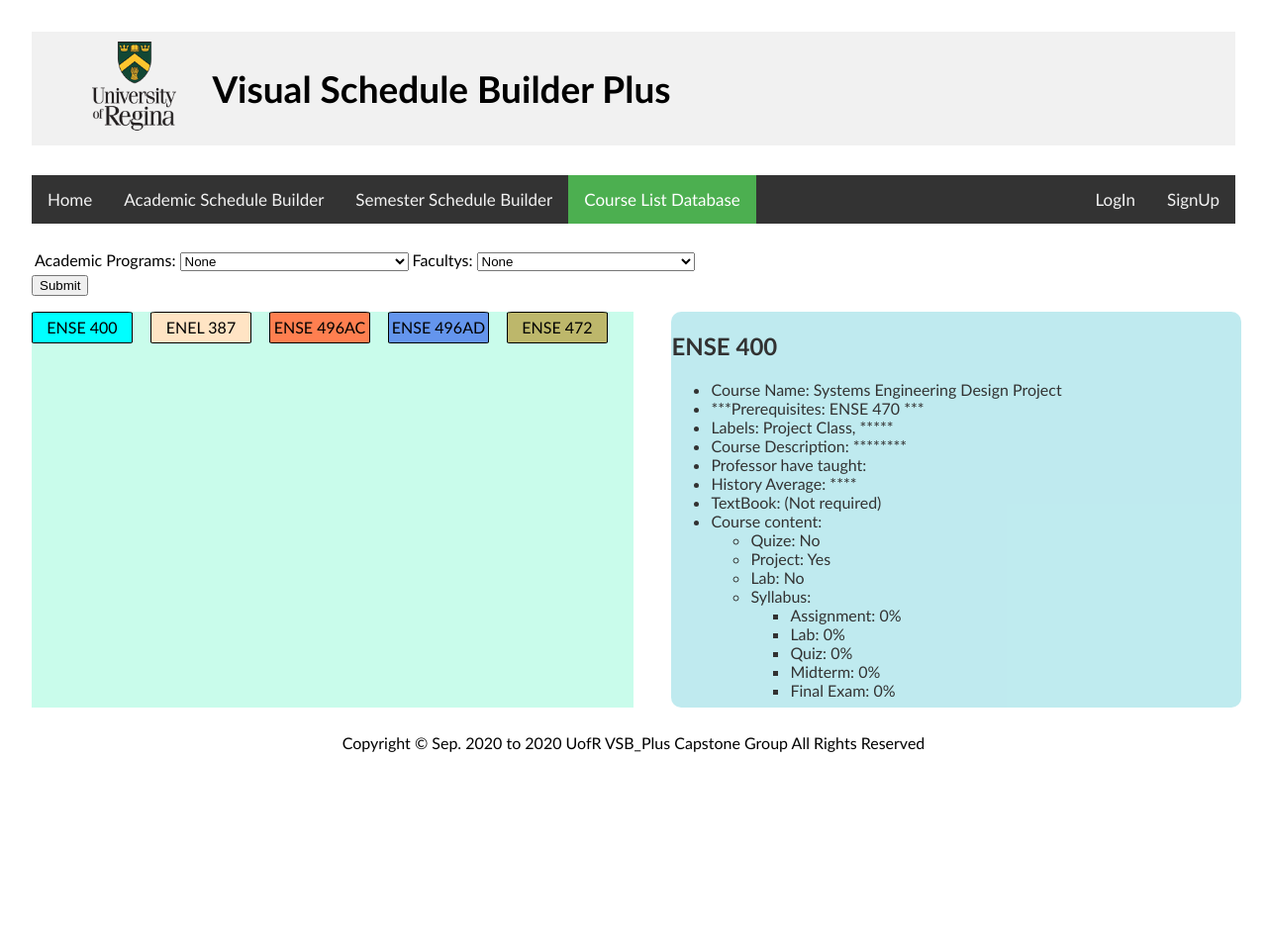
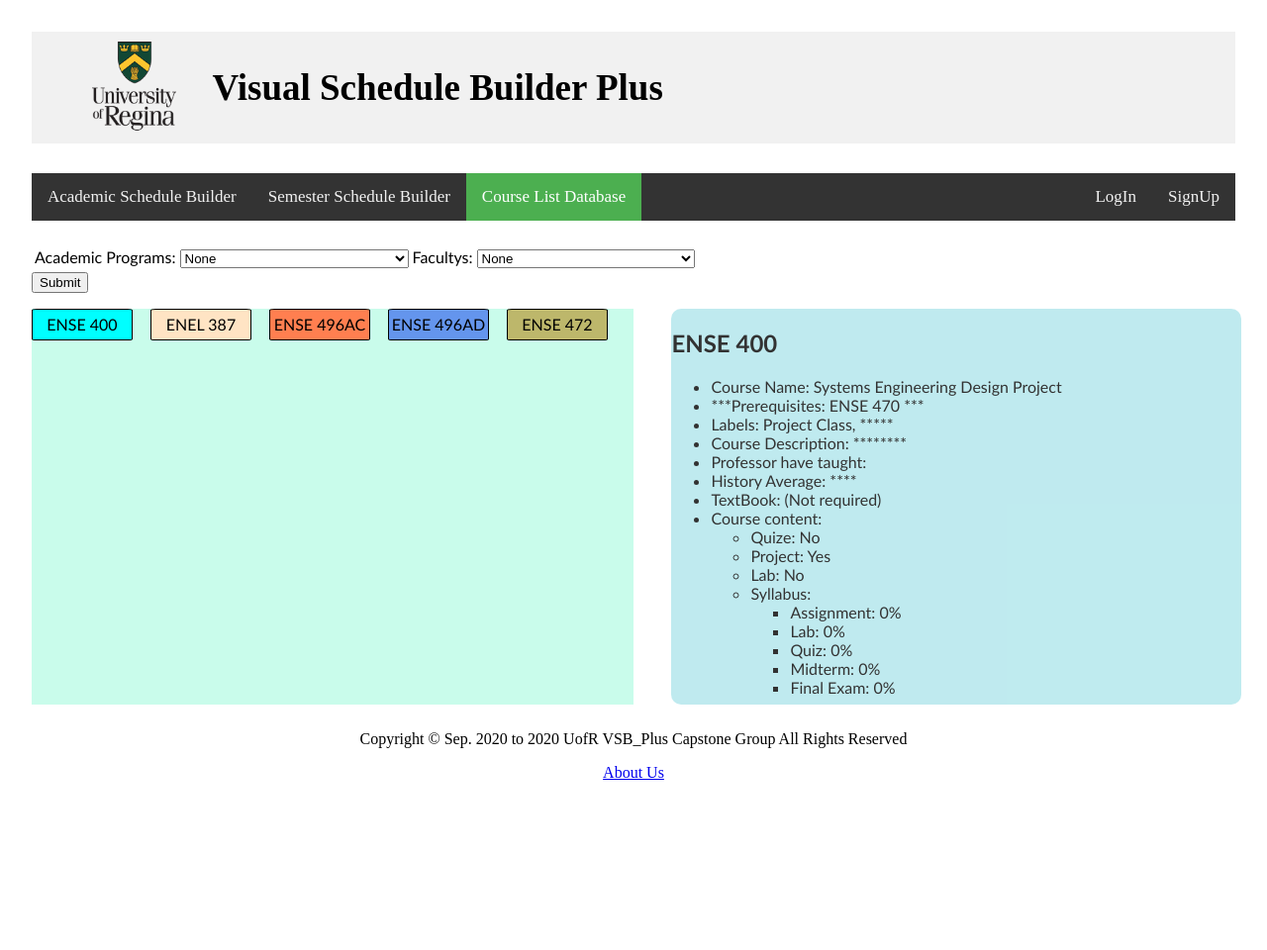
Before and after one commit to yang242j/VSB_Plus, a PHP site: page /courseDB.html in a window 1280 px wide. Shown: the whole page at 99% size. Before the commit the page ends 760 px from the top, so only its background shows below. Run offline with PHP 8.4, Linux system fonts and the light colour scheme; some libraries are stand-ins or nearby versions.

Commit message:
remove home page

```diff
--- a/Code/academicBuilder.html
+++ b/Code/academicBuilder.html
@@ -23,7 +23,6 @@
     </header>
 
     <nav>
-        <a href="homePage.html">Home</a>
         <a class="nav-active" href="academicBuilder.html">Academic Schedule Builder</a>
         <a href="semesterBuilder.html">Semester Schedule Builder</a>
         <a href="courseDB.html">Course List Database</a>
@@ -155,6 +154,7 @@
     <footer>
         <script src="js/main.js"></script>
         <p class="copyright">Copyright &copy; Sep. 2020 to <script>document.write(new Date().getFullYear())</script> UofR VSB_Plus Capstone Group All Rights Reserved</p>
+        <p class="info-link"><a href="homePage.html">About Us</a></p>
     </footer>
 </body>
 </html>
--- a/Code/courseDB.html
+++ b/Code/courseDB.html
@@ -21,7 +21,6 @@
     </header>
 
     <nav>
-        <a href="homePage.html">Home</a>
         <a href="academicBuilder.html">Academic Schedule Builder</a>
         <a href="semesterBuilder.html">Semester Schedule Builder</a>
         <a class="nav-active" href="courseDB.html">Course List Database</a>
@@ -112,6 +111,7 @@
         <p class="copyright">Copyright &copy; Sep. 2020 to
             <script>document.write(new Date().getFullYear())</script> UofR VSB_Plus Capstone Group All Rights Reserved
         </p>
+        <p class="info-link"><a href="homePage.html">About Us</a></p>
     </footer>
 </body>
 
--- a/Code/css/courseDB.css
+++ b/Code/css/courseDB.css
@@ -1,3 +1,7 @@
+body .container {
+    font-family: calibri;
+}
+
 body .course{
     text-align:center;
     line-height: 30px;
@@ -19,10 +23,6 @@ body .course{
     grid-gap: 20px;
     grid-auto-rows: 30px;
     background-color: rgb(201, 252, 235);
-  }
-
-  html {
-    font-family: calibri;
   }
 
   .tab-header {
--- a/Code/css/main.css
+++ b/Code/css/main.css
@@ -69,8 +69,7 @@ footer .copyright {
     text-align: center;
 }
 
-footer .note {
-    color: #ff0066;
+footer .info-link {
     text-align: center;
 }
 
--- a/Code/homePage.html
+++ b/Code/homePage.html
@@ -21,7 +21,6 @@
     </header>
 
     <nav>
-        <a class="nav-active" href="homePage.html">Home</a>
         <a href="academicBuilder.html">Academic Schedule Builder</a>
         <a href="semesterBuilder.html">Semester Schedule Builder</a>
         <a href="courseDB.html">Course List Database</a>
@@ -120,6 +119,7 @@
     <footer>
         <script src="js/main.js"></script>
         <p class="copyright">Copyright &copy; Sep. 2020 to <script>document.write(new Date().getFullYear())</script> UofR VSB_Plus Capstone Group All Rights Reserved</p>
+        <p class="info-link"><a href="homePage.html">About Us</a></p>
     </footer>
 </body>
 </html>
--- a/Code/semesterBuilder.html
+++ b/Code/semesterBuilder.html
@@ -21,7 +21,6 @@
     </header>
 
     <nav>
-        <a href="homePage.html">Home</a>
         <a href="academicBuilder.html">Academic Schedule Builder</a>
         <a class="nav-active" href="semesterBuilder.html">Semester Schedule Builder</a>
         <a href="courseDB.html">Course List Database</a>
@@ -103,7 +102,7 @@
         <script src="js/main.js"></script>
         <script src="js/semester.js"></script>
         <p class="copyright">Copyright &copy; Sep. 2020 to <script>document.write(new Date().getFullYear())</script> UofR VSB_Plus Capstone Group All Rights Reserved</p>
-        <p class="note"></p>
+        <p class="info-link"><a href="homePage.html">About Us</a></p>
     </footer>
 </body>
 </html>
```
